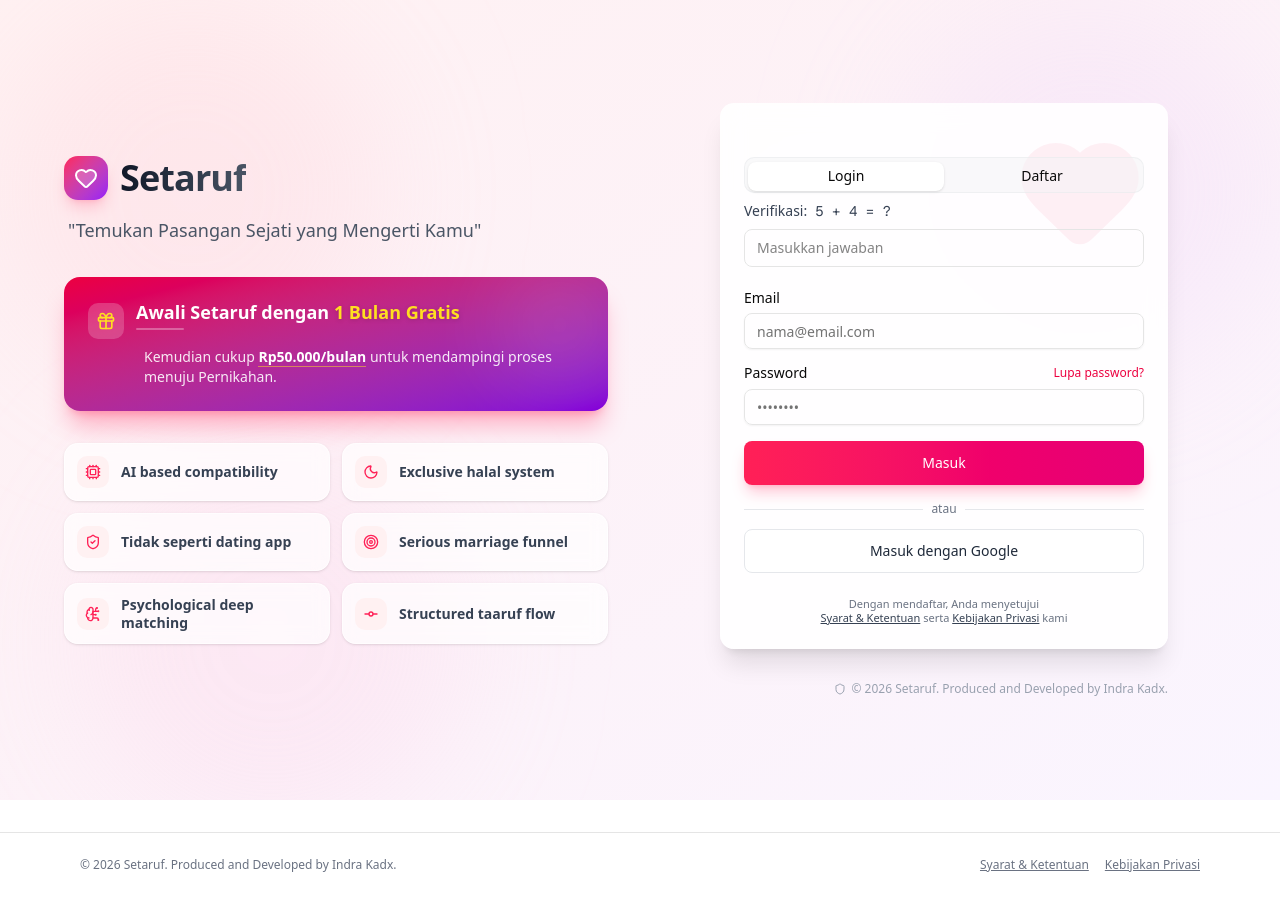
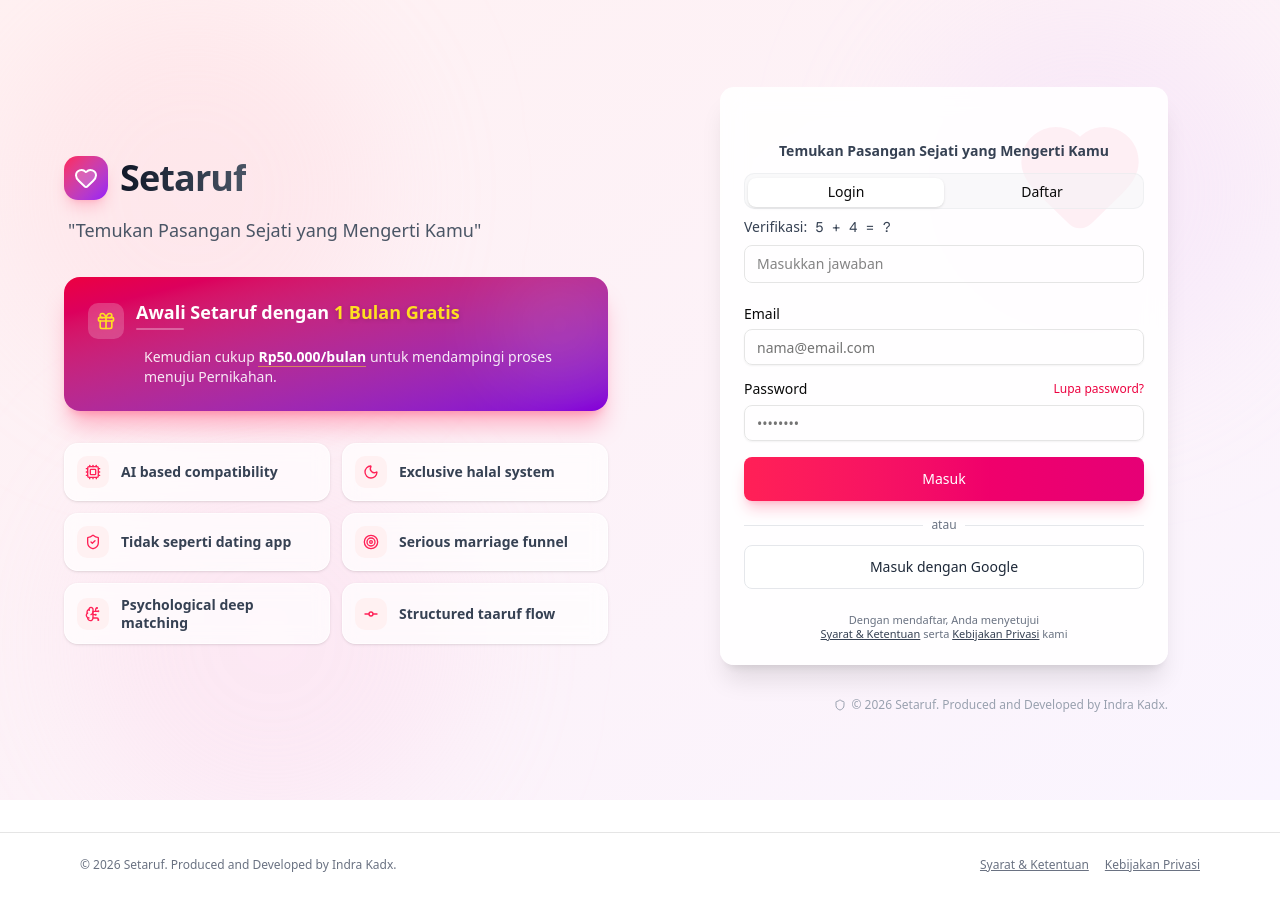
Before and after one commit to indx25/setaruf, a Next.js app: page / in a window 1280 px wide. Built offline with nearby package versions, Linux system fonts and the light colour scheme.

Commit message:
move-login-top-text-inside-card

```diff
--- a/src/app/page.tsx
+++ b/src/app/page.tsx
@@ -249,6 +249,9 @@ export default function AuthPage() {
               </CardHeader>
 
               <CardContent className="relative z-10">
+                <p className="text-center text-sm font-semibold text-gray-700 mb-3">
+                  Temukan Pasangan Sejati yang Mengerti Kamu
+                </p>
                 <Tabs defaultValue="login" className="w-full">
                   <TabsList className="grid w-full grid-cols-2 bg-gray-100/50 border border-gray-200/50">
                     <TabsTrigger value="login">Login</TabsTrigger>
```
